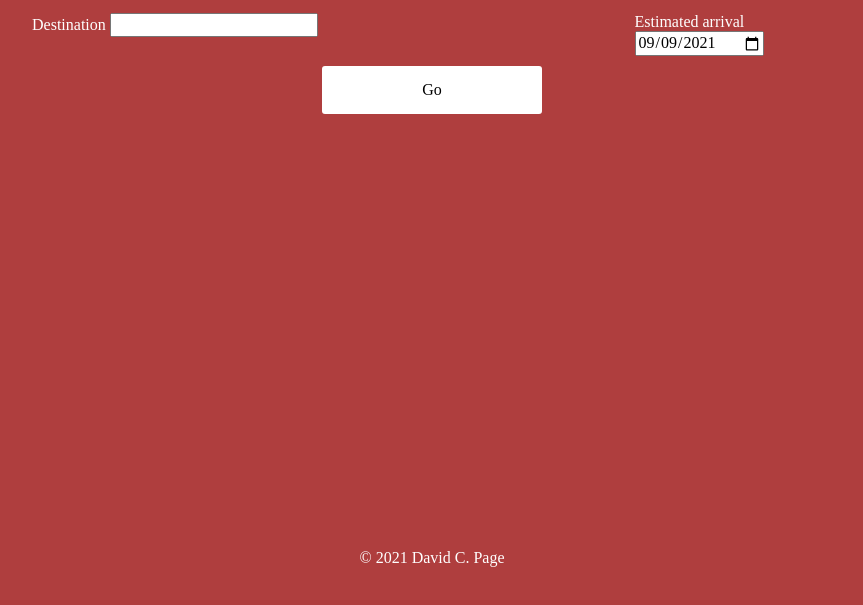
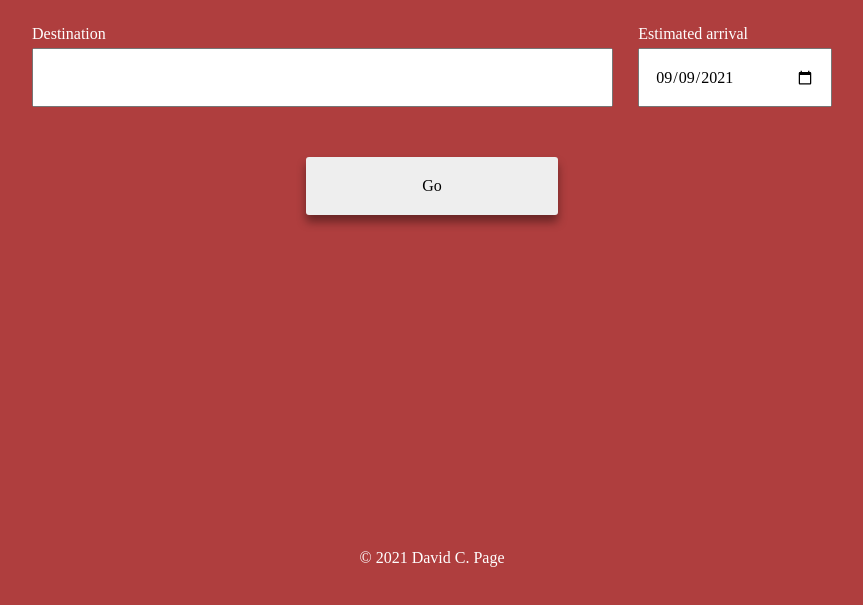
Before and after one commit to davidpage876/travel-app, a website built with webpack: page src/client/views/index.html in a window 1280 px wide. Shown: the part 141-746 px from the top of the page, without its empty margins (208-1071 px from the left). Built offline with nearby package versions, Linux system fonts and the light colour scheme.

Commit message:
feat: Format form input fields

```diff
--- a/src/client/styles/form.scss
+++ b/src/client/styles/form.scss
@@ -6,7 +6,8 @@
         "date"
         "submit"
         "message";
-    grid-gap: 10px;
+        grid-gap: 50px 25px;
+    padding: 12px 0;
 
     @media only screen and (min-width: 540px) {
         grid-template-columns: 3fr 1fr;
@@ -14,6 +15,17 @@
             "dest    date"
             "submit  submit"
             "message message";
+    }
+
+    .input__field {
+        display: flex;
+        flex-direction: column;
+        row-gap: 5px;
+
+        & > input {
+            padding: 15px 15px;
+            height: 25px;
+        }
     }
 
     .input__field--dest {
@@ -27,22 +39,31 @@
     .input__field--submit {
         grid-area: submit;
         justify-self: center;
+        width: 100%;
+    }
+
+    @media only screen and (min-width: 540px) {
+
+        .input__field--submit {
+            max-width: 252px;
+        }
+
     }
 
     input[type="submit"] {
         width: 100%;
-        min-width: 220px;
-        padding: 15px 15px;
+        height: 58px;
         border: none;
         border-radius: 3px;
-        background: #fff;
+        background: #eee;
+        padding: 20px 10px;
+        box-shadow: 0 7px 10px rgb(0 0 0 / 40%);
     }
 
     .error,
     .loading {
         grid-area: message;
         text-align: center;
-        padding: 13px 15px;
     }
 
     .loading {
```
